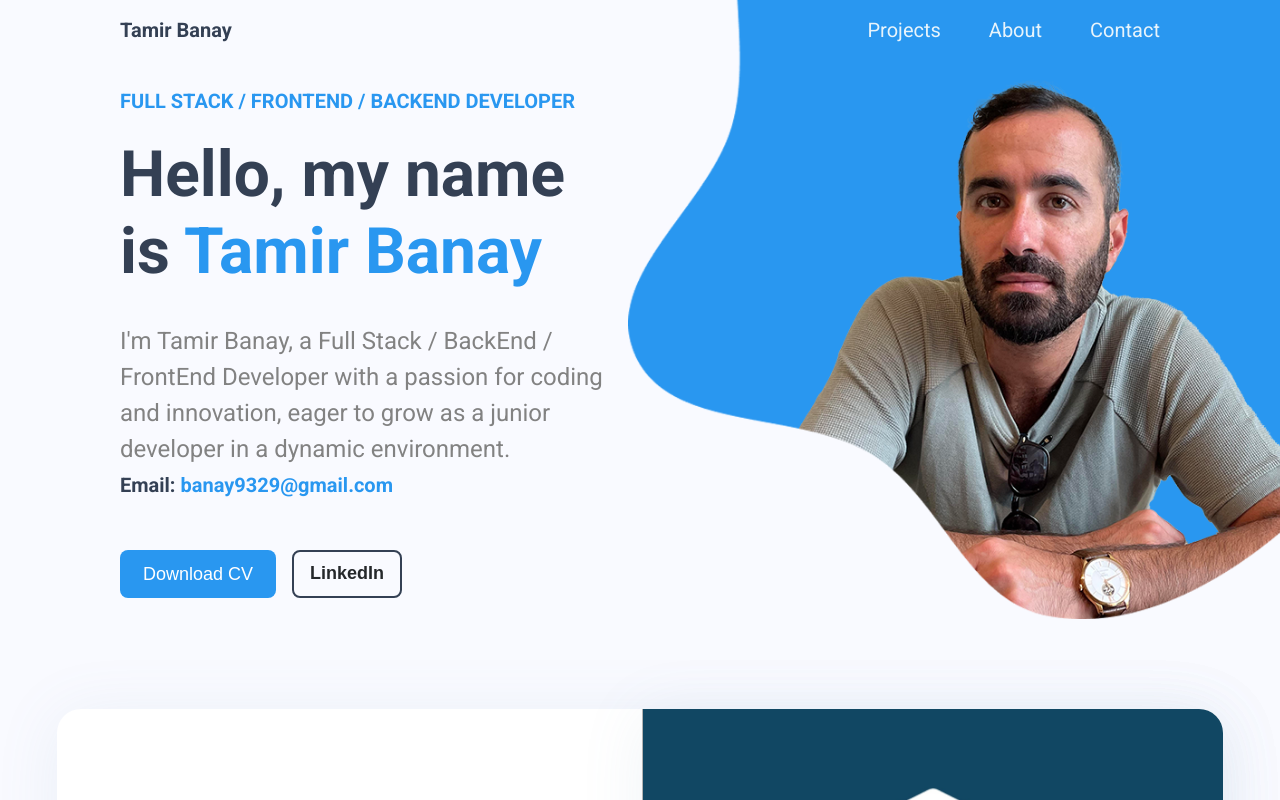
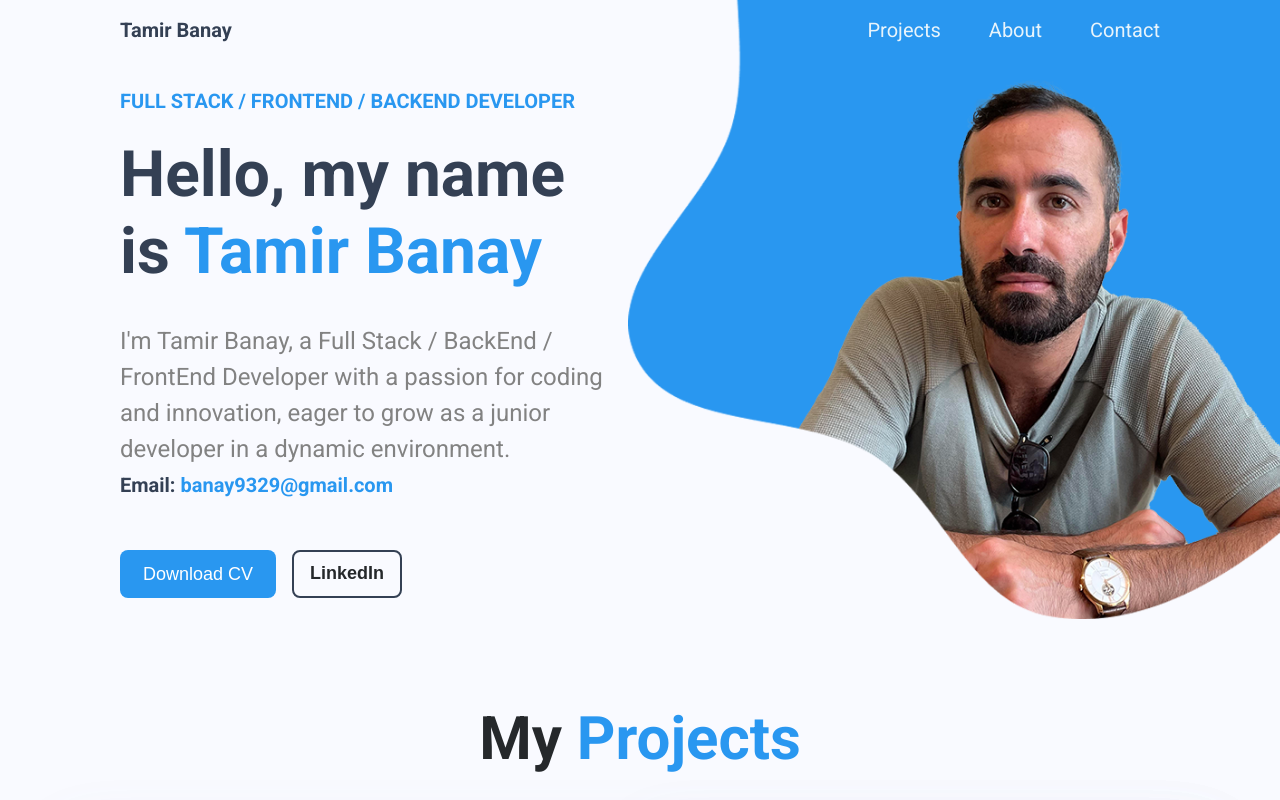
Before and after one commit to TamirBanay/my-personalSite, a React (Create React App) app in the folder my-personal-website/: page / in a window 1280 px wide. Shown: the top 800 px of the page. Built offline with nearby package versions, Linux system fonts and the light colour scheme.

Commit message:
add title for my projects

```diff
--- a/my-personal-website/src/componets/myProjects/MyProjectss.jsx
+++ b/my-personal-website/src/componets/myProjects/MyProjectss.jsx
@@ -93,6 +93,9 @@ function myProjects() {
 
   return (
     <div className="main-projects">
+      <div className="project-main-title">
+        My <span className="name-color">Projects</span>
+      </div>
       {/* if its not mobile */}
       {document.documentElement.clientWidth > 480
         ? projects.map((project, index) => (
```
